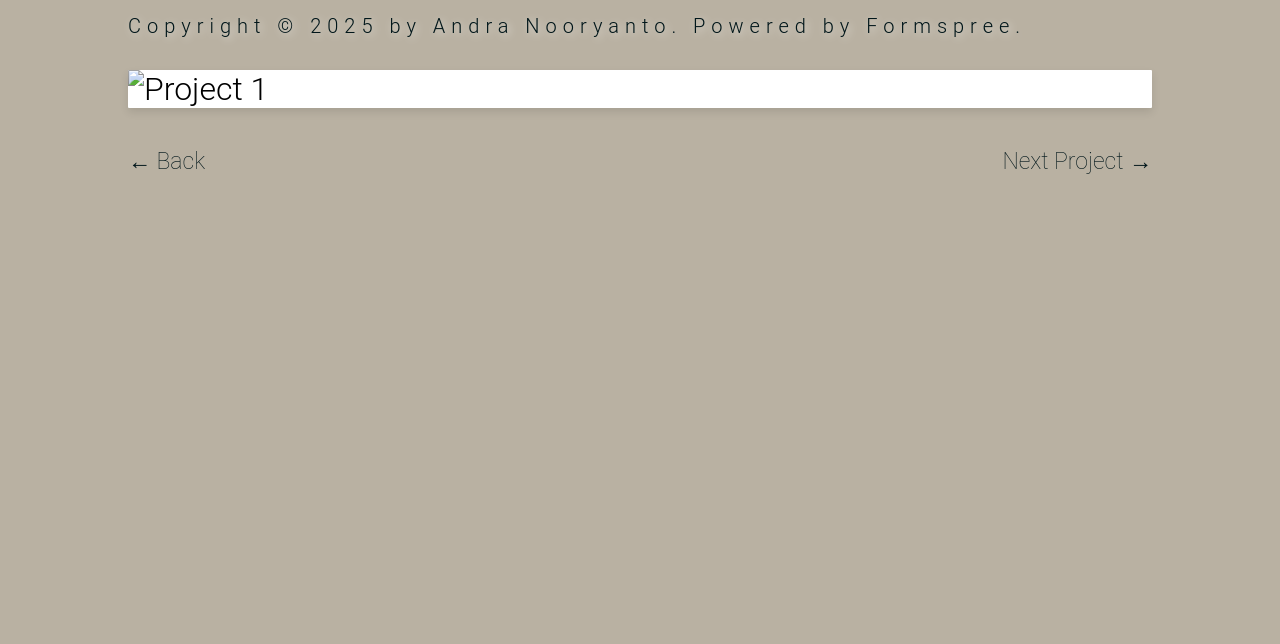
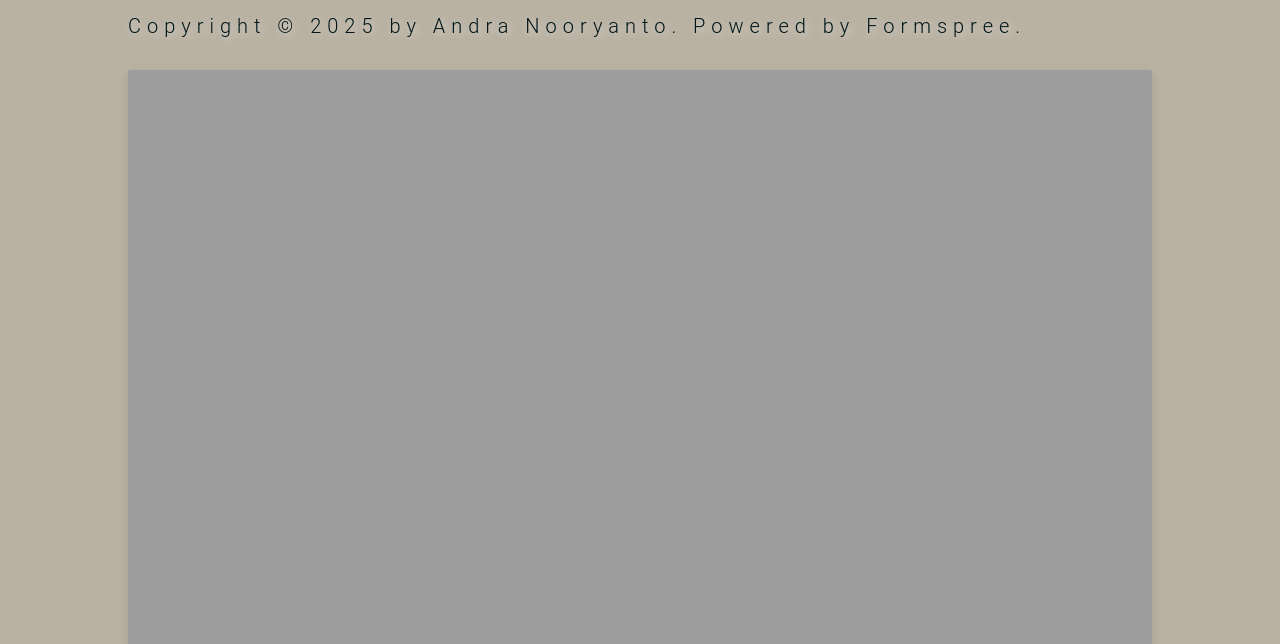
Before and after one commit to andra-gs/Portopolio, a plain HTML site: page projek.html in a window 1280 px wide. Shown: the part 156-800 px from the top of the page. Drawn offline with Linux system fonts and the light colour scheme; the site is published under a folder, as on GitHub Pages, so addresses that start at the root find nothing.

Commit message:
Update projek.html

```diff
--- a/projek.html
+++ b/projek.html
@@ -29,7 +29,7 @@
     <p>Copyright © 2025 by Andra Nooryanto. Powered by Formspree.</p>
   <div class="prjk-grid">
     <div class="prjk-card">
-      <img src="/image/1.1.png" alt="Project 1">
+      <img src="image/1.1.png" alt="Project 1">
     </div>
   </div>
   <div class="prjk-nav">
@@ -50,4 +50,5 @@
 </footer>
 
 </body>
+
 </html>
```
